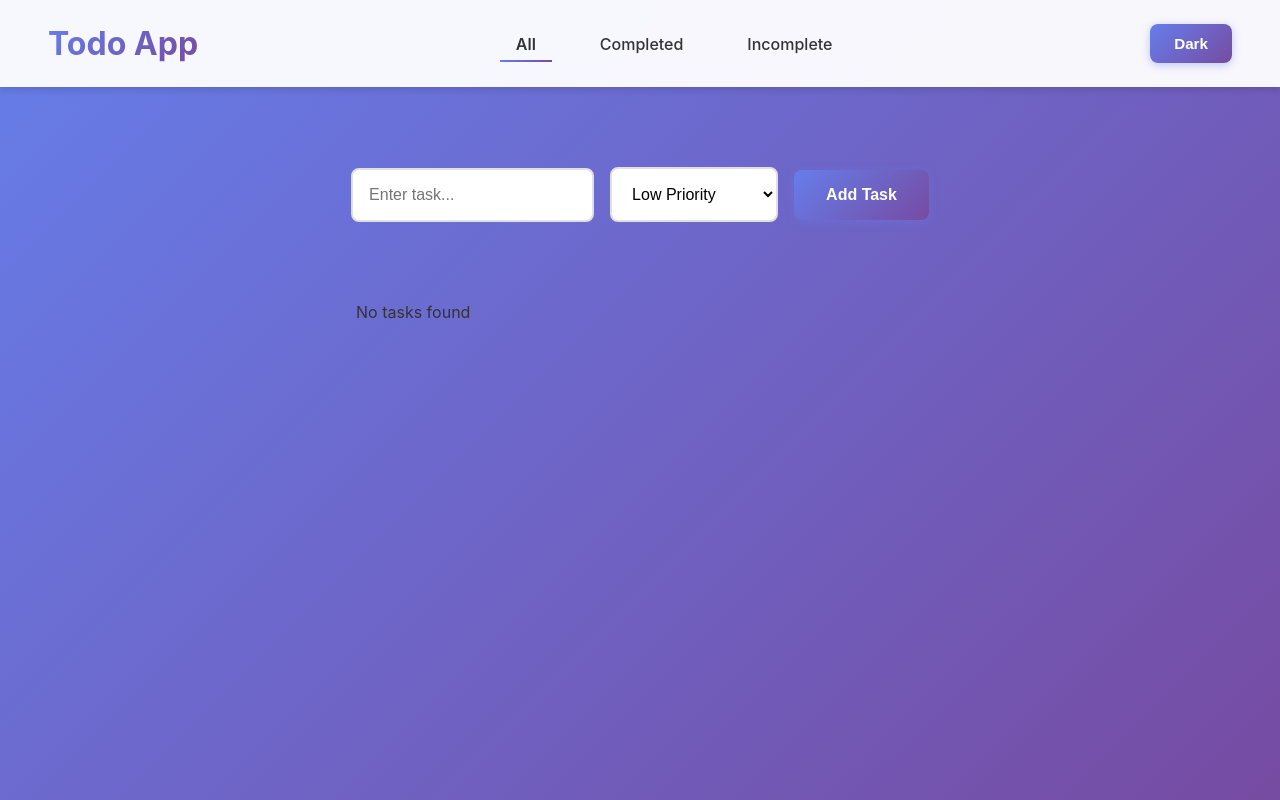
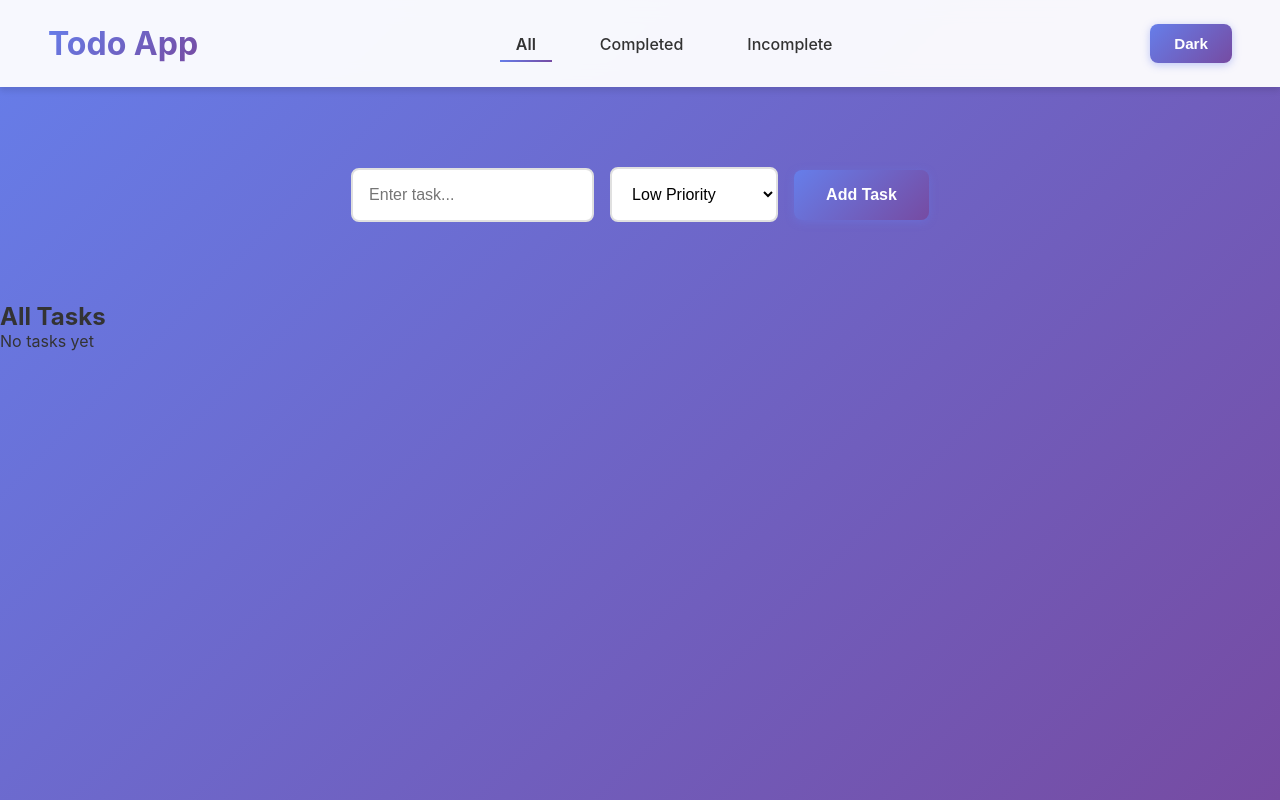
Before and after one commit to Kanchan012/Todo-App, a React (Vite) app in the folder Todo/: page / in a window 1280 px wide. Built offline with nearby package versions, Linux system fonts and the light colour scheme.

Commit message:
make changes in alltasks

```diff
--- a/Todo/src/pages/AllTasks.tsx
+++ b/Todo/src/pages/AllTasks.tsx
@@ -1,17 +1,37 @@
-import React from "react";
-import { useTodos } from "../context/TodoContext";
-import TodoItem from "../components/TodoItem";
+import { useDispatch, useSelector } from "react-redux";
+import type { RootState } from "../redux/store";
+import { toggleTodo, deleteTodo } from "../redux/todoSlice";
 
-const AllTasks: React.FC = () => {
-  const { todos } = useTodos();
+const AllTasks = () => {
+  const todos = useSelector((state: RootState) => state.todos.todos);
+  const dispatch = useDispatch();
+
   return (
-    <div className="todo-list">
+    <div className="page">
+      <h2>All Tasks</h2>
+
       {todos.length === 0 ? (
-        <p>No tasks found</p>
+        <p>No tasks yet</p>
       ) : (
-        todos.map((todo) => <TodoItem key={todo.id} todo={todo} />)
+        <ul>
+          {todos.map((todo) => (
+            <li key={todo.id}>
+              <strong>{todo.title}</strong> — {todo.priority} —{" "}
+              {todo.completed ? "Completed" : "Pending"}
+
+              <button onClick={() => dispatch(toggleTodo(todo.id))}>
+                Toggle
+              </button>
+
+              <button onClick={() => dispatch(deleteTodo(todo.id))}>
+                Delete
+              </button>
+            </li>
+          ))}
+        </ul>
       )}
     </div>
   );
-}
+};
+
 export default AllTasks;
```
